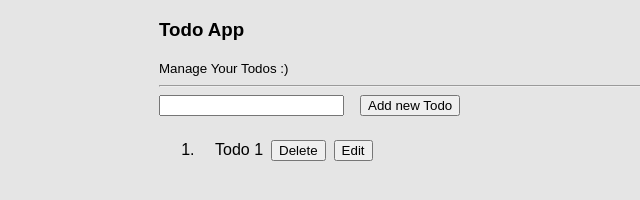
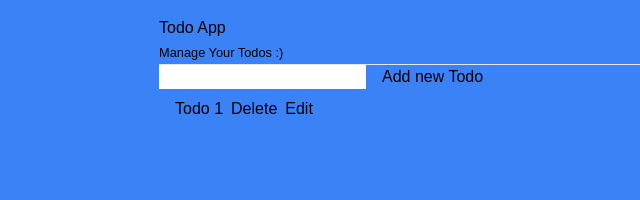
Before and after one commit to prakhar-pal/pom.js, a website built with Vite: page todo-app/index.html in a window 1280 px wide. Shown: the whole page, without its empty margins (181-821 px from the left). Built offline with nearby package versions, Linux system fonts and the light colour scheme.

Commit message:
chore: add initial tailwind support (WIP) and refactor pom.ts

```diff
--- /dev/null
+++ b/lib/Component.ts
@@ -0,0 +1,16 @@
+import Widget from "./Widget";
+import { stateEventBus } from "./eventBus";
+import { IComponent, StateCbFn, IMemDOM } from "./types";
+
+class Component<T> implements IComponent {
+    state: T;
+    setState = (cb: StateCbFn<T>) => {
+        this.state = cb(this.state);
+        stateEventBus.stateUpdated();
+    }
+    render(): IMemDOM {
+        return Widget('', { });
+    }
+}
+
+export default Component;
--- /dev/null
+++ b/lib/Widget.ts
@@ -0,0 +1,8 @@
+import { GenericObject, IMemDOM } from "./types";
+
+function Widget(type: string, props: GenericObject = {}): IMemDOM {
+    const { key = null, ...restProps } = props;
+    return { type, props: restProps, key: key || type };
+}
+
+export default Widget;
--- /dev/null
+++ b/lib/eventBus.ts
@@ -0,0 +1,18 @@
+export class EventBus {
+    listeners: Function[] = [];
+    addChangeHandler(fn: Function) {
+        this.listeners.push(fn);
+    }
+    removeChangeHandler(fn: Function) {
+        this.listeners = this.listeners.filter(listener => listener !== fn);
+    }
+}
+export class StateEventBus extends EventBus {
+    stateUpdated() {
+        this.listeners.forEach(fn => fn());
+    }
+}
+
+const stateEventBus = new StateEventBus();
+
+export { stateEventBus };
--- /dev/null
+++ b/lib/index.ts
@@ -0,0 +1,3 @@
+export { render } from './render';
+export { default as Widget } from './Widget';
+export { default as Component } from './Component';
--- /dev/null
+++ b/lib/render.ts
@@ -0,0 +1,14 @@
+import { IMemDOM, GenericObject, IPomElement } from "./types";
+import { stateEventBus } from "./eventBus";
+import doRenderLoop from "./renderLoop";
+
+export function render(element: IPomElement, target: HTMLElement) {
+    let oldDOM: IMemDOM[] = [];
+
+    const updateVDOM = () => {
+        const newDOM = doRenderLoop(element, target, oldDOM);
+        oldDOM = newDOM;
+    }
+    stateEventBus.addChangeHandler(updateVDOM);
+    stateEventBus.stateUpdated();
+}
--- a/lib/pom.ts
+++ b/lib/renderLoop.ts
@@ -1,33 +1,37 @@
+import Component from "./Component";
+import { IPomElement, IMemDOM, GenericObject } from "./types";
 import isEqual from 'lodash.isequal';
-import { IMemDOM, GenericObject, IPomElement, StateCbFn, IComponent } from "./types";
 
 
-class StateEventBus {
-    listeners: Function[] = [];
-    addChangeHandler(fn: Function) {
-        this.listeners.push(fn);
+/**
+ *
+ * @param {String} type - type of widget
+ * @param {Object} props - props for the widget
+ * @returns {HTMLElement}
+ */
+export function createElement(type: string, props: GenericObject = {}): HTMLElement {
+    const el = document.createElement(type);
+    updateAttrs(el, props);
+    return el;
+}
+
+function updateAttrs(element?: HTMLElement, attrs: GenericObject = {}) {
+    if(!element) return;
+    const { children, ...restProps } = attrs;
+    if (typeof children === "string") {
+        element.innerHTML = children;
     }
-    removeChangeHandler(fn: Function) {
-        this.listeners = this.listeners.filter(listener => listener !== fn);
-    }
-    stateUpdated() {
-        this.listeners.forEach(fn => fn());
+    for (let [key, value] of Object.entries(restProps)) {
+        // @ts-ignore
+        element[key] = value;
     }
 }
 
-const stateEventBus = new StateEventBus();
-
-export function Widget(type: string, props: GenericObject = {}): IMemDOM {
-    const { key = null, ...restProps } = props;
-    return { type, props: restProps, key: key || type };
-}
-
-
-const isVDOMObj = (obj: IPomElement[]) =>
+const isVDOMObj = (obj: IPomElement) =>
     obj && Array.isArray(obj) &&
     obj.every(o => o && (typeof o === "string" || (o as GenericObject).type)); // @todo - remove as
 
-function componentToVdom(component: IPomElement | typeof Component, oldVdom: IMemDOM[] = []): IMemDOM[] {
+function componentToVdom(component: IPomElement | typeof Component): IMemDOM[] {
     let result: IMemDOM[] = [];
     if (component instanceof Component || (Array.isArray(component) && component.every(c => c instanceof Component))) {
         let _result = component instanceof Component ? component.render(): [] as IMemDOM[];
@@ -43,6 +47,7 @@ function componentToVdom(component: IPomElement | typeof Component, oldVdom: IMe
     }
     return result;
 }
+
 
 function doRenderLoop(component: IPomElement, target: HTMLElement, prevDOM: IMemDOM[]): IMemDOM[] {
     let newDOM: IMemDOM[] = [];
@@ -101,49 +106,4 @@ function doRenderLoop(component: IPomElement, target: HTMLElement, prevDOM: IMem
     return newDOM;
 }
 
-export function render(element: IPomElement, target: HTMLElement) {
-    let oldDOM: IMemDOM[] = [];
-
-    const updateVDOM = () => {
-        const newDOM = doRenderLoop(element, target, oldDOM);
-        oldDOM = newDOM;
-    }
-    stateEventBus.addChangeHandler(updateVDOM);
-    stateEventBus.stateUpdated();
-}
-
-
-/**
- *
- * @param {String} type - type of widget
- * @param {Object} props - props for the widget
- * @returns {HTMLElement}
- */
-export function createElement(type: string, props: GenericObject = {}): HTMLElement {
-    const el = document.createElement(type);
-    updateAttrs(el, props);
-    return el;
-}
-
-function updateAttrs(element?: HTMLElement, attrs: GenericObject = {}) {
-    if(!element) return;
-    const { children, ...restProps } = attrs;
-    if (typeof children === "string") {
-        element.innerHTML = children;
-    }
-    for (let [key, value] of Object.entries(restProps)) {
-        // @ts-ignore
-        element[key] = value;
-    }
-}
-
-export class Component<T> implements IComponent {
-    state: T;
-    setState = (cb: StateCbFn<T>) => {
-        this.state = cb(this.state);
-        stateEventBus.stateUpdated();
-    }
-    render(): IMemDOM {
-        return Widget('', { });
-    }
-}
+export default doRenderLoop;
--- a/todo-app/package.json
+++ b/todo-app/package.json
@@ -4,13 +4,14 @@
   "version": "0.0.0",
   "type": "module",
   "scripts": {
-    "dev": "vite",
+    "dev": "vite --port 3000",
     "build": "vite build",
-    "preview": "vite preview"
+    "preview": "vite preview --port 3000"
   },
   "devDependencies": {
     "lodash.isequal": "^4.5.0",
     "sass": "^1.58.0",
+    "tailwindcss": "^3.3.1",
     "vite": "^4.1.0"
   },
   "dependencies": {
--- a/todo-app/src/styles.scss
+++ b/todo-app/src/styles.scss
@@ -1,13 +1,18 @@
+@tailwind base;
+@tailwind components;
+@tailwind utilities;
+
 body {
   font-family: sans-serif;
   background-color: rgb(0,0,0,0.1);
+  @apply bg-blue-500;
 }
 
 .todo-container {
   max-width: 600px;
   margin: 1rem auto;
   .todo-form {
-    display: flex;
+    @apply flex;
     input {
       margin-right: 1rem;
     }
@@ -23,5 +28,6 @@ body {
   }
   ol > li > * {
     margin-right: 0.5rem;
+    @apply mr-2;
   }
 }
--- /dev/null
+++ b/todo-app/tailwind.config.js
@@ -0,0 +1,10 @@
+/** @type {import('tailwindcss').Config} */
+export default {
+  content: [
+    "./src/**/*.js"
+  ],
+  theme: {
+    extend: {},
+  },
+  plugins: [],
+}
--- a/todo-app/vite.config.js
+++ b/todo-app/vite.config.js
@@ -4,7 +4,7 @@ export default defineConfig(config => {
     return {
         resolve: {
             alias: config.mode === "development" ? {
-                "@lawki/pom.js" : path.join(__dirname, '../lib/pom.ts')
+                "@lawki/pom.js" : path.join(__dirname, '../lib/index.ts')
             } : null
         }
     };
```
Also changed, not shown: 1 other file.
